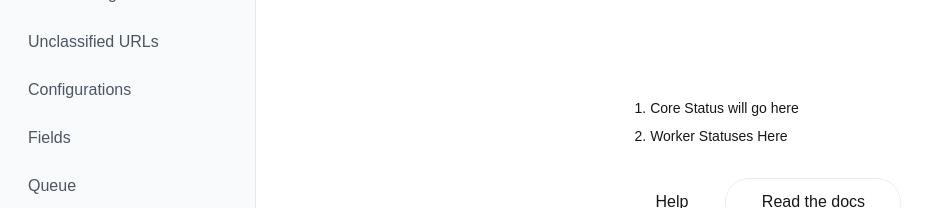
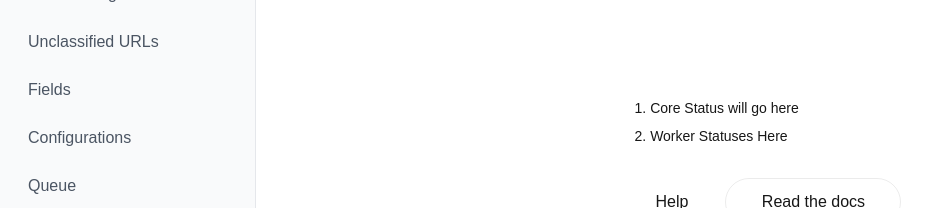
Before and after one commit to NoWayJA/web-reader-core, a Next.js app: page / in a window 1280 px wide. Shown: the part 238-446 px from the top of the page, without its empty margins (0-948 px from the left). Built offline with nearby package versions, Linux system fonts and the light colour scheme.

Commit message:
rearrange menu

```diff
--- a/components/side-menu.tsx
+++ b/components/side-menu.tsx
@@ -16,8 +16,8 @@ const menuItems: MenuItem[] = [
     { label: 'List Pages', href: '/list-pages' },
     { label: 'Content Pages', href: '/content-pages' },
     { label: 'Unclassified URLs', href: '/unclassified-urls' },
+    { label: 'Fields', href: '/fields' },
     { label: 'Configurations', href: '/configurations' },
-    { label: 'Fields', href: '/fields' },
     { label: 'Queue', href: '/queue' },
     { label: 'Entries', href: '/entries' },
     { label: 'Users', href: '/users' },
```
